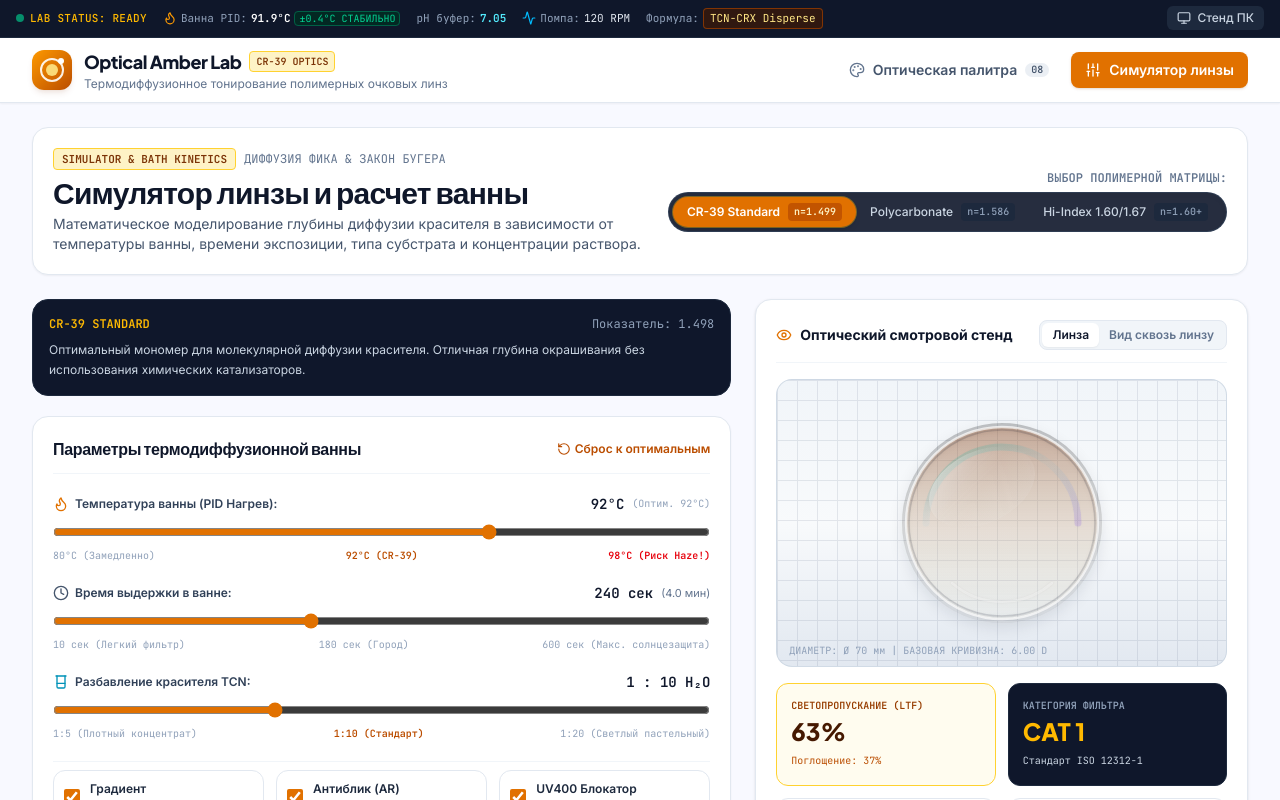
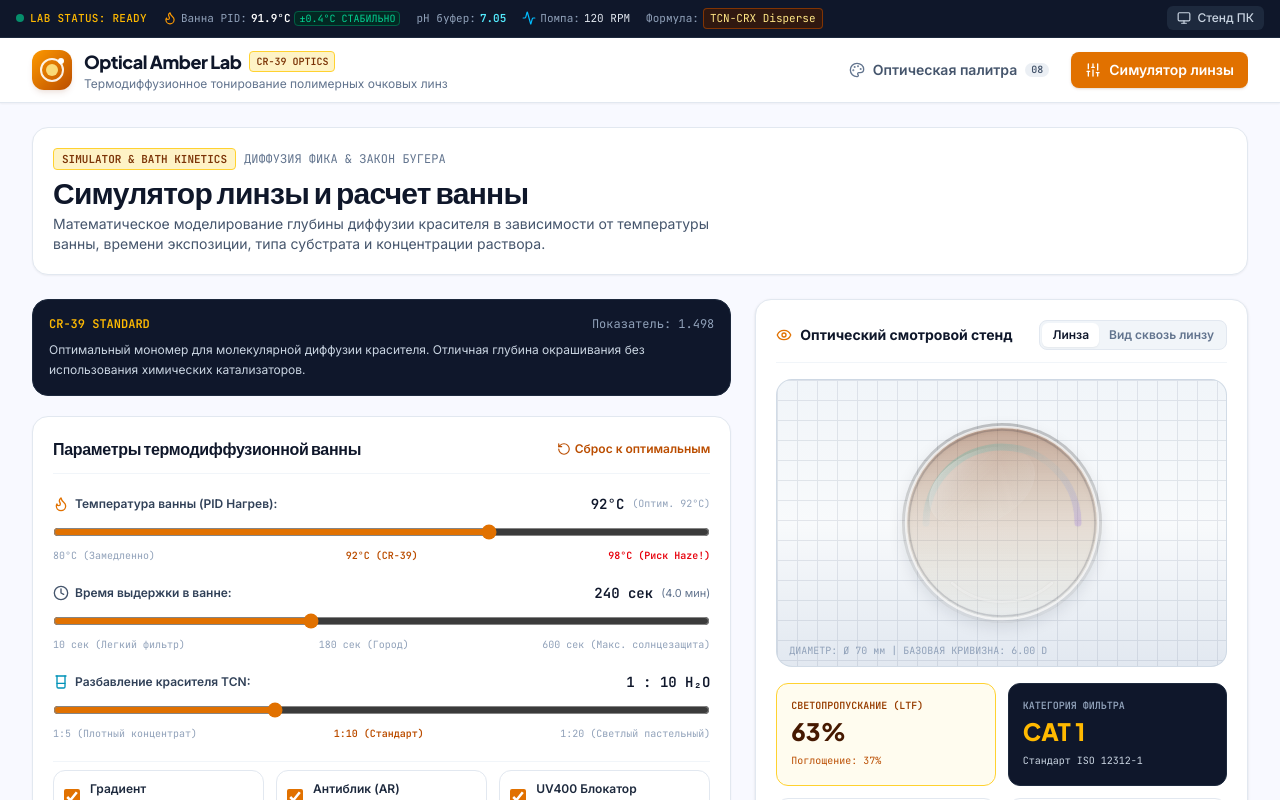
Before and after one commit to psi01aver-create/-CR-39., a React (Vite) app: page / in a window 1280 px wide. Both pictures are taken after a click on the button "Симулятор линзы". Shown: the top 800 px of the page. Built offline with nearby package versions, Linux system fonts and the light colour scheme.

Commit message:
Simplify substrate selection to default to CR-39
Removed substrate selection functionality and defaulted to CR-39 substrate.

```diff
--- a/src/components/SimulatorScreen.tsx
+++ b/src/components/SimulatorScreen.tsx
@@ -15,8 +15,8 @@ import {
   CheckCircle2,
 } from 'lucide-react';
 import { COLOR_PALETTE, SUBSTRATES } from '../data/labData';
-import { ColorSwatch, SubstrateId } from '../types';
-import { SubstrateSegmentedControl, ThermalBadge, IsoCategoryBadge } from './Badges';
+import { ColorSwatch } from '../types';
+import { ThermalBadge, IsoCategoryBadge } from './Badges';
 import { LensApertureView } from './LabIllustrations';
 
 interface SimulatorScreenProps {
@@ -26,7 +26,6 @@ interface SimulatorScreenProps {
 export const SimulatorScreen: React.FC<SimulatorScreenProps> = ({ initialSwatch }) => {
   const defaultSwatch = initialSwatch || COLOR_PALETTE[1]; // Warm Amber Gradient
 
-  const [selectedSubstrateId, setSelectedSubstrateId] = useState<SubstrateId>('cr39');
   const [selectedSwatch, setSelectedSwatch] = useState<ColorSwatch>(defaultSwatch);
   const [isGradient, setIsGradient] = useState<boolean>(defaultSwatch.isGradient);
   const [bathTemp, setBathTemp] = useState<number>(92);
@@ -38,7 +37,7 @@ export const SimulatorScreen: React.FC<SimulatorScreenProps> = ({ initialSwatch
   const [customHex, setCustomHex] = useState<string>(defaultSwatch.hexStart);
   const [customEndHex, setCustomEndHex] = useState<string>(defaultSwatch.hexEnd);
 
-  const currentSubstrate = SUBSTRATES.find((s) => s.id === selectedSubstrateId) || SUBSTRATES[0];
+  const currentSubstrate = SUBSTRATES[0]; // Сайт работает только с CR-39
 
   // Mathematical Optical physics model of dye diffusion
   // CR-39 absorbs disperse dyes by Fickian diffusion: Depth ~ k * sqrt(t)
@@ -125,21 +124,6 @@ export const SimulatorScreen: React.FC<SimulatorScreenProps> = ({ initialSwatch
             Математическое моделирование глубины диффузии красителя в зависимости от температуры
             ванны, времени экспозиции, типа субстрата и концентрации раствора.
           </p>
-        </div>
-
-        {/* Substrate Segmented Switcher */}
-        <div className="flex flex-col items-start sm:items-end gap-1.5">
-          <span className="text-xs font-bold text-slate-500 font-mono uppercase">
-            Выбор полимерной матрицы:
-          </span>
-          <SubstrateSegmentedControl
-            selected={selectedSubstrateId}
-            onChange={(id) => {
-              setSelectedSubstrateId(id);
-              const sub = SUBSTRATES.find((s) => s.id === id);
-              if (sub) setBathTemp(sub.recommendedTemp);
-            }}
-          />
         </div>
       </div>
 
```
